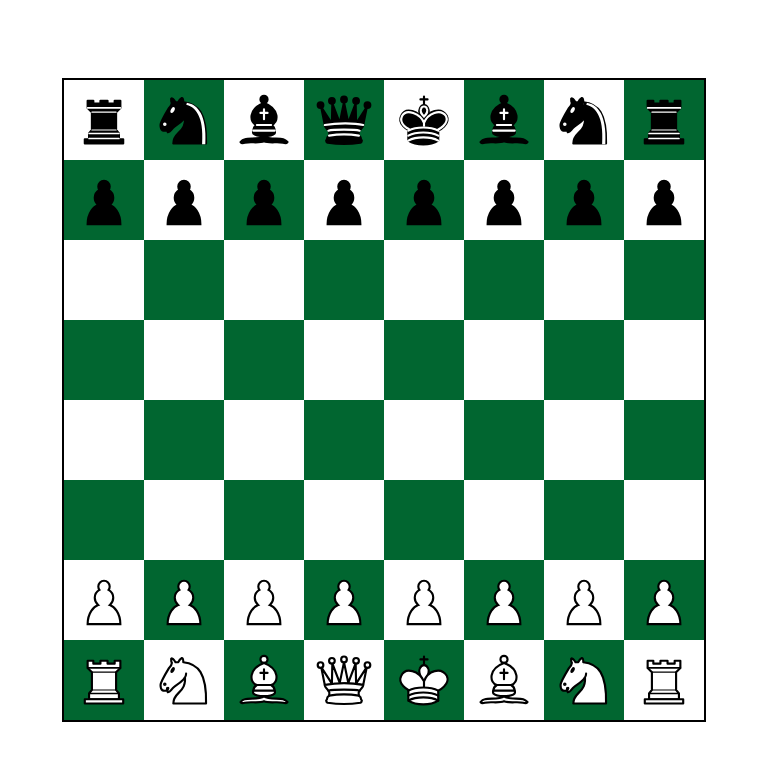
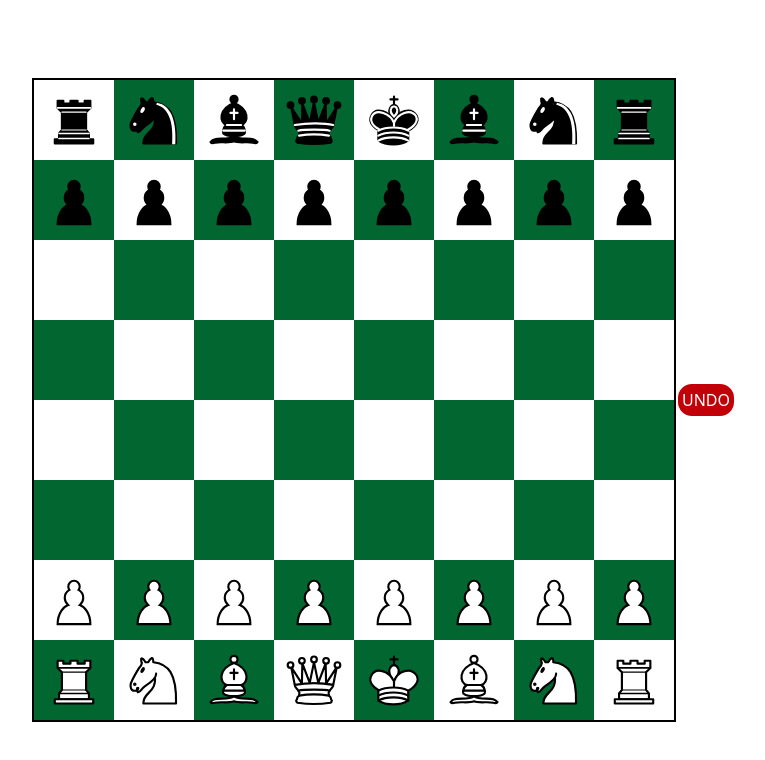
Before and after one commit to Amen974/chess-site, a React (Vite) app: page / in a window 1280 px wide. Shown: the top 760 px of the page, without its empty margins (256-1021 px from the left). Built offline with nearby package versions, Linux system fonts and the light colour scheme.

Commit message:
add undo to the game

```diff
--- a/src/component/Board.jsx
+++ b/src/component/Board.jsx
@@ -4,6 +4,7 @@ import Square from "./Square";
 import PromotionModal from "./PromotionModal";
 import { isLightSquare } from "../engine/validation/isLightSquare";
 import { applyPlayerMove } from "../engine/applyPlayerMove";
+import { undoMove } from "../engine/undoMove";
 
 const Board = () => {
   const [board, setBoard] = useState({ ...startP });
@@ -114,6 +115,8 @@ const Board = () => {
           onSelect={handlePromotion}
         />
       )}
+
+      <button className="bg-red-700 border-2 rounded-2xl p-1 text-white cursor-pointer" onClick={()=>undoMove(board, history, setCastlingRights, setEnPassantSquare, setHalfmoveClock, setTurn, setHistory)}>UNDO</button>
     </>
   );
 };
--- /dev/null
+++ b/src/engine/undoMove.js
@@ -0,0 +1,54 @@
+export function undoMove(board, history, setCastlingRights, setEnPassantSquare, setHalfmoveClock, setTurn, setHistory){
+  const lastMove = history.at(-1);
+  if(!lastMove) return;
+
+  board[lastMove.from] = board[lastMove.to]
+  board[lastMove.to] = lastMove.captured ?? null
+
+  if (lastMove.special === 'en-passant') {
+    board[lastMove.to] = null
+    const dir = lastMove.piece.color === "white" ? -1 : 1;
+    const capturedSquare = lastMove.to[0] + (Number(lastMove.to[1]) + dir);
+
+    board[capturedSquare] = lastMove.captured;
+  }
+
+  if (lastMove.special === 'castle-king') {
+    if (lastMove.piece.color === 'white') {
+      board.e1 = board.g1
+      board.h1 = board.f1
+      board.g1 = board.f1 = null
+    } else {
+      board.e8 = board.g8;
+      board.h8 = board.f8;
+      board.g8 = board.f8 = null;
+    }
+  }
+
+  if (lastMove.special === 'castle-queen') {
+    if (lastMove.piece.color === 'white') {
+      board.e1 = board.c1
+      board.a1 = board.d1
+      board.c1 = board.d1 = null
+    } else {
+      board.e8 = board.c8
+      board.a8 = board.d8
+      board.c8 = board.d8 = null
+    }
+  }
+
+  if (lastMove.promotion) {
+    board[lastMove.from] = {
+      type: "pawn",
+      color: lastMove.piece.color,
+      img: `/pieces-basic-svg/pawn-${lastMove.piece.color[0]}.svg`,
+    }
+    board[lastMove.to] = lastMove.captured ?? null;
+  }
+
+  setCastlingRights(lastMove.prevCastlingRights);
+  setEnPassantSquare(lastMove.prevEnPassantSquare);
+  setHalfmoveClock(lastMove.prevHalfmoveClock);
+  setTurn(lastMove.piece.color);
+  setHistory(h => h.slice(0, -1));
+}
```
